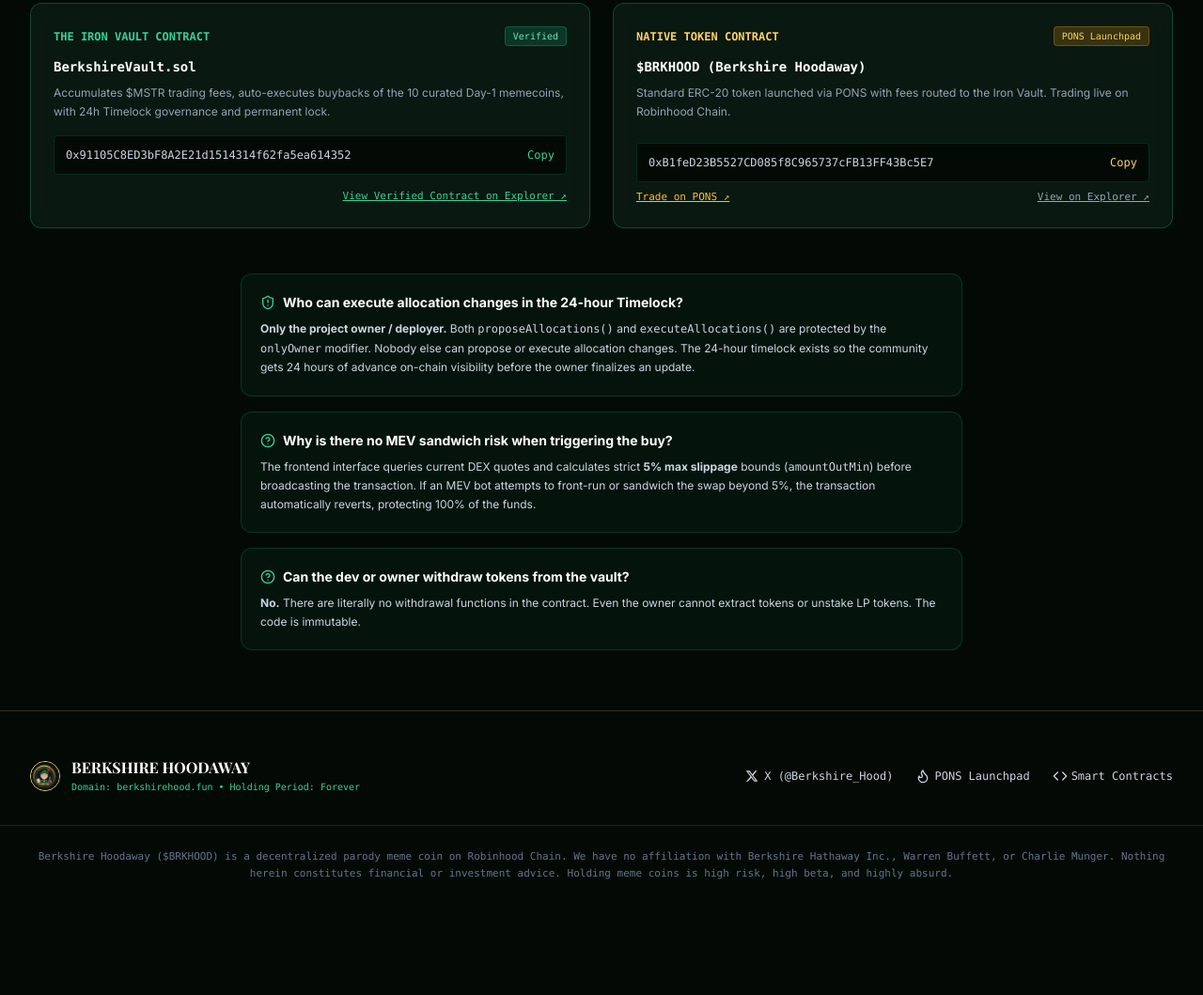
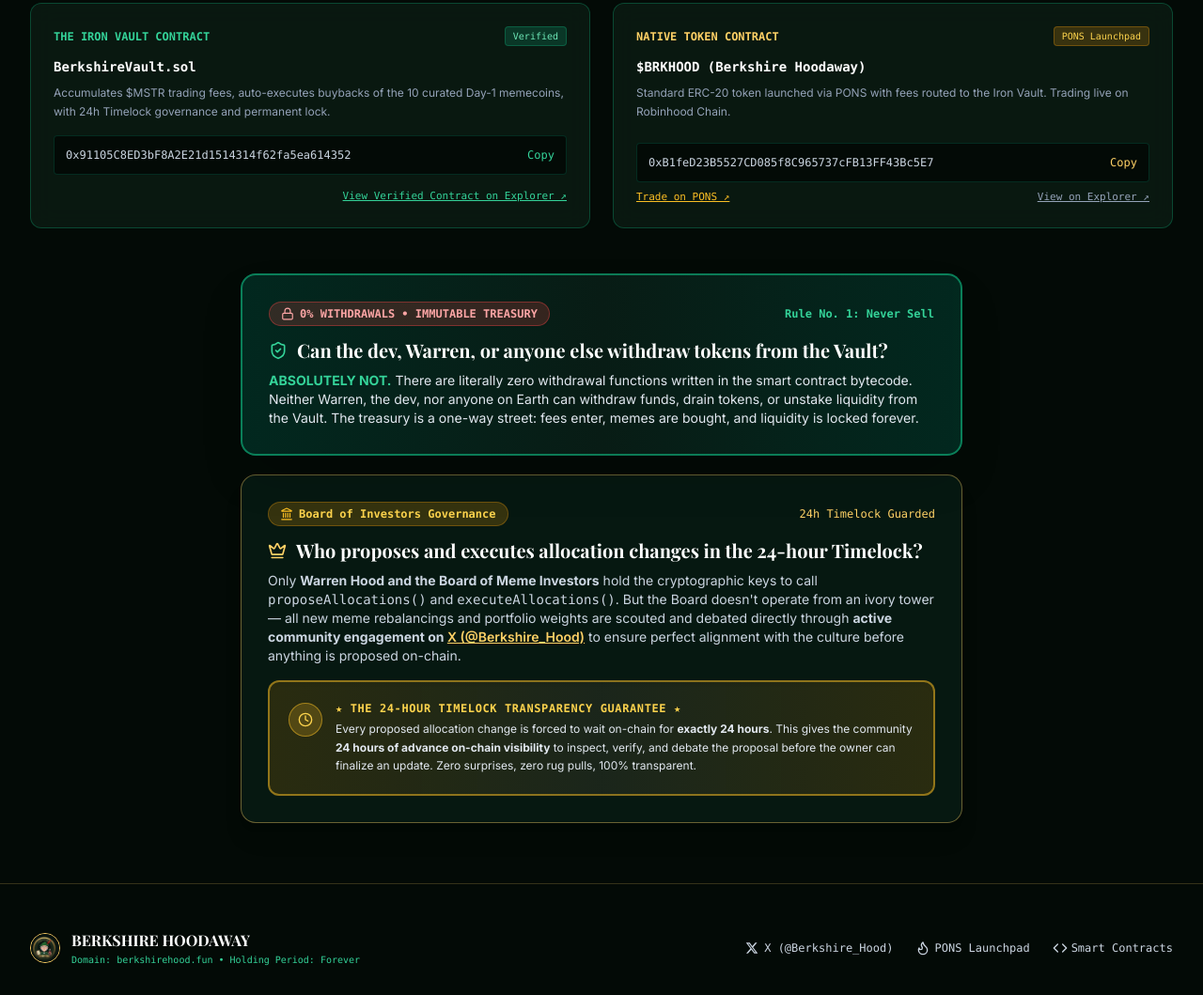
Before and after one commit to guille22a/BerkshireHoodaway, a plain HTML site: page index.html in a window 1280 px wide. Shown: the part 6036-7095 px from the top of the page at 94% size. Before the commit the page ends 7023 px from the top, so only its background shows below. Drawn offline with nearby package versions, Linux system fonts and the light colour scheme; no server answers; a web font is replaced by a local one.

Commit message:
feat: revamp FAQ with withdrawal priority at top, fun Board governance, and highlighted 24h timelock guarantee

```diff
--- a/index.html
+++ b/index.html
@@ -38,7 +38,7 @@
   <script src="https://unpkg.com/lucide@latest"></script>
 
   <!-- Custom Styles -->
-  <link rel="stylesheet" href="styles.css?v=2.0.2">
+  <link rel="stylesheet" href="styles.css?v=2.0.4">
 </head>
 
 <body class="bg-omaha-950 text-slate-100 selection:bg-emerald-500 selection:text-black">
@@ -638,36 +638,59 @@
       </div>
 
       <!-- FAQ Accordion -->
-      <div class="space-y-4 max-w-3xl mx-auto">
+      <div class="space-y-5 max-w-3xl mx-auto">
 
-        <div class="p-5 rounded-xl bg-omaha-900/50 border border-emerald-900/60">
-          <h4 class="font-bold text-white text-sm mb-2 flex items-center gap-2">
-            <i data-lucide="shield-alert" class="w-4 h-4 text-emerald-400"></i>
-            <span>Who can execute allocation changes in the 24-hour Timelock?</span>
+        <!-- TOP PRIORITY: Zero Withdrawals / Never Sell Guarantee -->
+        <div class="p-6 sm:p-7 rounded-2xl bg-gradient-to-r from-emerald-950/90 via-omaha-900 to-emerald-950/90 border-2 border-emerald-500/60 shadow-2xl relative overflow-hidden">
+          <div class="flex items-center justify-between mb-3">
+            <span class="inline-flex items-center gap-1.5 px-3 py-1 rounded-full text-xs font-mono font-bold bg-red-500/20 text-red-300 border border-red-500/40 shadow-sm">
+              <i data-lucide="lock" class="w-3.5 h-3.5"></i>
+              <span>0% WITHDRAWALS • IMMUTABLE TREASURY</span>
+            </span>
+            <span class="text-xs font-mono text-emerald-400 font-bold">Rule No. 1: Never Sell</span>
+          </div>
+          <h4 class="font-serif-vintage font-bold text-white text-lg sm:text-xl mb-2 flex items-center gap-2.5">
+            <i data-lucide="shield-check" class="w-5 h-5 text-emerald-400 shrink-0"></i>
+            <span>Can the dev, Warren, or anyone else withdraw tokens from the Vault?</span>
           </h4>
-          <p class="text-xs text-slate-300 leading-relaxed">
-            <strong>Only the project owner / deployer.</strong> Both <code>proposeAllocations()</code> and <code>executeAllocations()</code> are protected by the <code>onlyOwner</code> modifier. Nobody else can propose or execute allocation changes. The 24-hour timelock exists so the community gets 24 hours of advance on-chain visibility before the owner finalizes an update.
+          <p class="text-xs sm:text-sm text-slate-200 leading-relaxed">
+            <strong class="text-emerald-400 font-bold">ABSOLUTELY NOT.</strong> There are literally zero withdrawal functions written in the smart contract bytecode. Neither Warren, the dev, nor anyone on Earth can withdraw funds, drain tokens, or unstake liquidity from the Vault. The treasury is a one-way street: fees enter, memes are bought, and liquidity is locked forever.
           </p>
         </div>
 
-        <div class="p-5 rounded-xl bg-omaha-900/50 border border-emerald-900/60">
-          <h4 class="font-bold text-white text-sm mb-2 flex items-center gap-2">
-            <i data-lucide="help-circle" class="w-4 h-4 text-emerald-400"></i>
-            <span>Why is there no MEV sandwich risk when triggering the buy?</span>
+        <!-- Fun Warren & Board Governance with High-Visibility 24h Timelock Callout -->
+        <div class="p-6 sm:p-7 rounded-2xl bg-omaha-900/80 border border-gold-400/40 shadow-xl">
+          <div class="flex items-center justify-between mb-3">
+            <span class="inline-flex items-center gap-1.5 px-3 py-1 rounded-full text-xs font-mono font-bold bg-amber-500/20 text-amber-300 border border-amber-500/30">
+              <i data-lucide="landmark" class="w-3.5 h-3.5 text-amber-400"></i>
+              <span>Board of Investors Governance</span>
+            </span>
+            <span class="text-xs font-mono text-gold-400">24h Timelock Guarded</span>
+          </div>
+          <h4 class="font-serif-vintage font-bold text-white text-lg sm:text-xl mb-2 flex items-center gap-2.5">
+            <i data-lucide="crown" class="w-5 h-5 text-gold-400 shrink-0"></i>
+            <span>Who proposes and executes allocation changes in the 24-hour Timelock?</span>
           </h4>
-          <p class="text-xs text-slate-300 leading-relaxed">
-            The frontend interface queries current DEX quotes and calculates strict <strong>5% max slippage</strong> bounds (<code>amountOutMin</code>) before broadcasting the transaction. If an MEV bot attempts to front-run or sandwich the swap beyond 5%, the transaction automatically reverts, protecting 100% of the funds.
+          <p class="text-xs sm:text-sm text-slate-300 leading-relaxed mb-4">
+            Only <strong>Warren Hood and the Board of Meme Investors</strong> hold the cryptographic keys to call <code>proposeAllocations()</code> and <code>executeAllocations()</code>. But the Board doesn't operate from an ivory tower — all new meme rebalancings and portfolio weights are scouted and debated directly through <strong>active community engagement on <a href="https://x.com/Berkshire_Hood" target="_blank" rel="noopener noreferrer" class="text-gold-400 hover:text-gold-300 underline font-semibold">X (@Berkshire_Hood)</a></strong> to ensure perfect alignment with the culture before anything is proposed on-chain.
           </p>
-        </div>
 
-        <div class="p-5 rounded-xl bg-omaha-900/50 border border-emerald-900/60">
-          <h4 class="font-bold text-white text-sm mb-2 flex items-center gap-2">
-            <i data-lucide="help-circle" class="w-4 h-4 text-emerald-400"></i>
-            <span>Can the dev or owner withdraw tokens from the vault?</span>
-          </h4>
-          <p class="text-xs text-slate-300 leading-relaxed">
-            <strong>No.</strong> There are literally no withdrawal functions in the contract. Even the owner cannot extract tokens or unstake LP tokens. The code is immutable.
-          </p>
+          <!-- High-Visibility 24-Hour Timelock Callout Box -->
+          <div class="p-4 sm:p-5 rounded-xl bg-gradient-to-r from-amber-500/15 via-gold-500/10 to-amber-500/15 border-2 border-amber-400/50 shadow-inner">
+            <div class="flex items-start gap-3.5">
+              <div class="w-9 h-9 rounded-full bg-amber-400/20 border border-amber-400/50 flex items-center justify-center shrink-0 mt-0.5">
+                <i data-lucide="clock" class="w-4 h-4 text-amber-300"></i>
+              </div>
+              <div class="text-xs leading-relaxed">
+                <span class="font-mono uppercase tracking-wider text-amber-300 font-bold block mb-1 text-[11px] sm:text-xs">
+                  ★ The 24-Hour Timelock Transparency Guarantee ★
+                </span>
+                <span class="text-slate-200">
+                  Every proposed allocation change is forced to wait on-chain for <strong>exactly 24 hours</strong>. This gives the community <strong>24 hours of advance on-chain visibility</strong> to inspect, verify, and debate the proposal before the owner can finalize an update. Zero surprises, zero rug pulls, 100% transparent.
+                </span>
+              </div>
+            </div>
+          </div>
         </div>
 
       </div>
@@ -765,7 +788,7 @@
   </footer>
 
   <!-- Scripts -->
-  <script src="app.js?v=2.0.2"></script>
+  <script src="app.js?v=2.0.4"></script>
   <script>
     // Initialize Lucide Icons
     lucide.createIcons();
```
